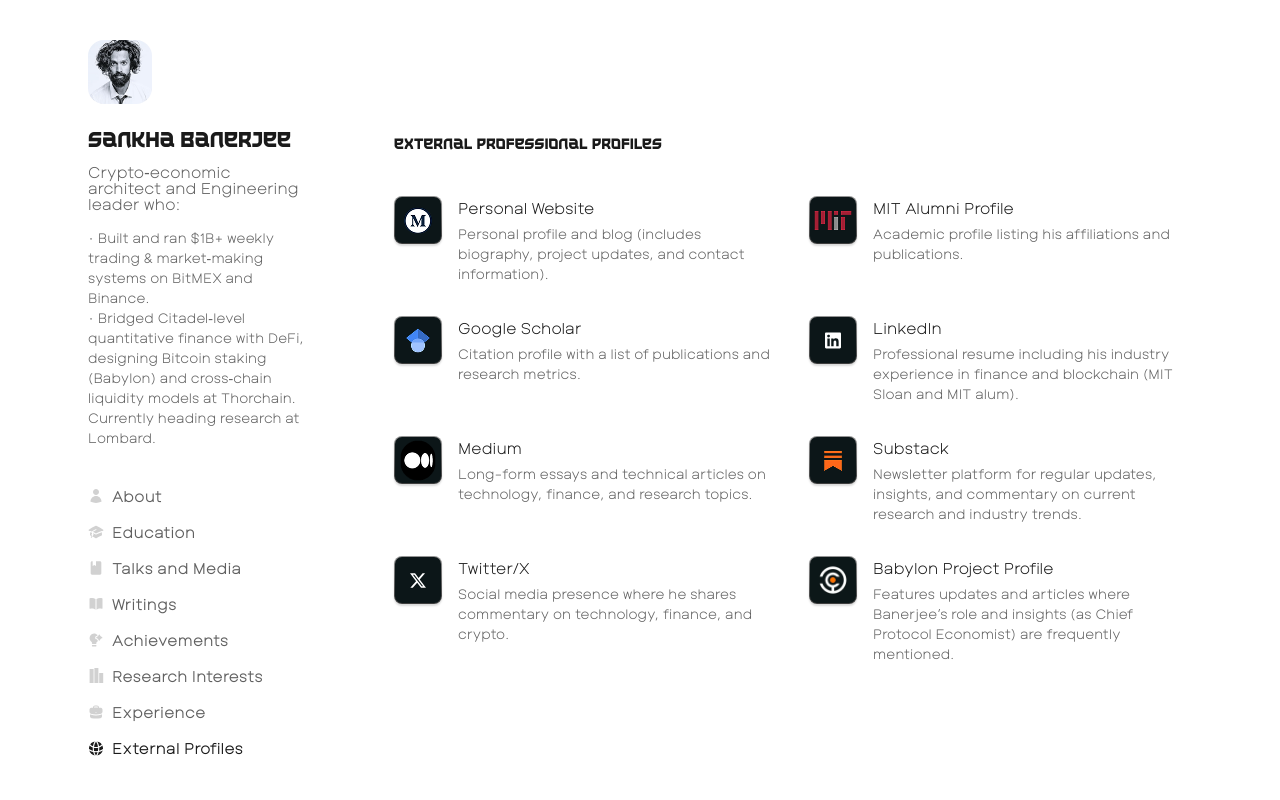
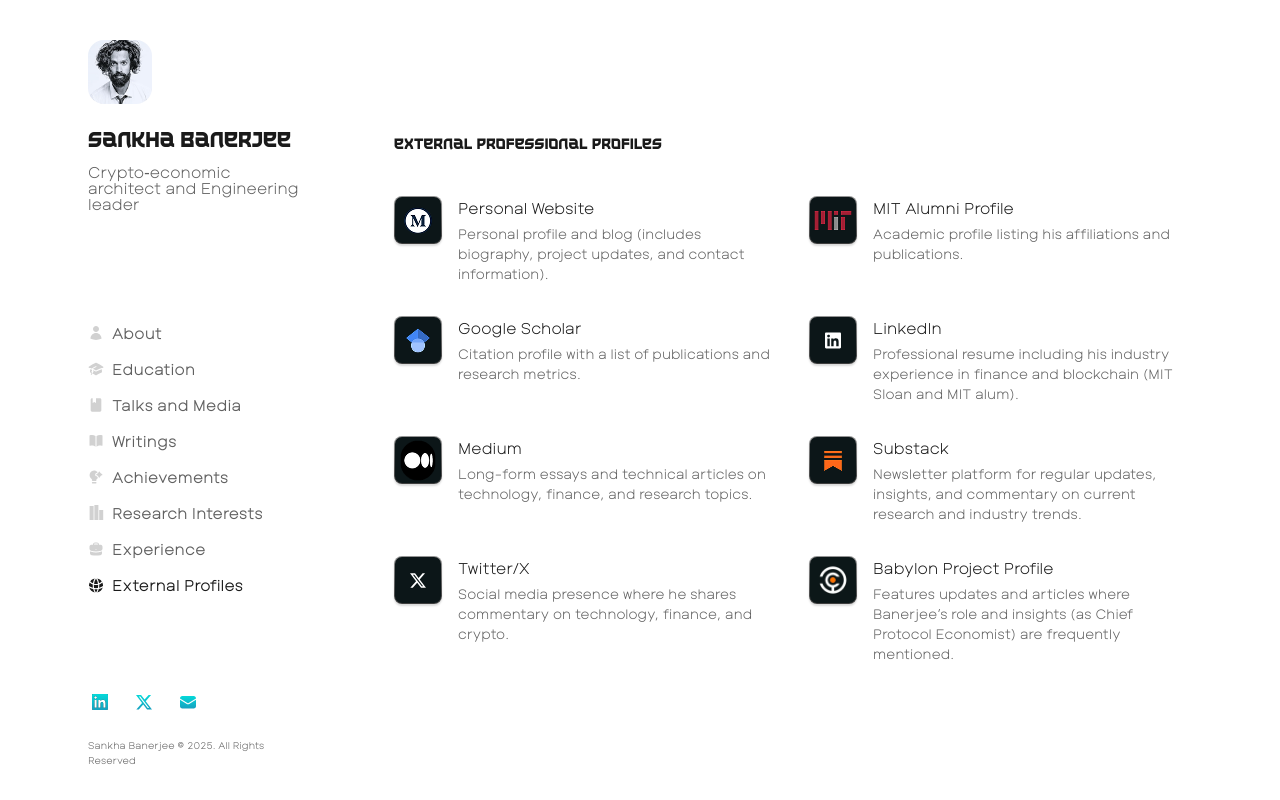
Before and after one commit to chadury2021/sankha-resume, a React (Vite) app: page /external-profiles in a window 1280 px wide. Built offline with nearby package versions, Linux system fonts and the light colour scheme.

Commit message:
Text changes

```diff
--- a/src/components/Sidebar.tsx
+++ b/src/components/Sidebar.tsx
@@ -51,15 +51,7 @@ const Sidebar = ({ open, setOpen }: SidebarProps) => {
           </button>
         </div>
         <h1 className="title mb-2 text-xl tracking-normal">Sankha Banerjee</h1>
-        <span className="mb-4">Crypto‑economic architect and Engineering leader who:</span>
-        <p className="text-sm">
-          • Built and ran $1B+ weekly trading & market‑making systems on BitMEX and Binance.
-        </p>
-        <p className="text-sm">
-          • Bridged Citadel‑level quantitative finance with DeFi, designing Bitcoin staking
-          (Babylon) and cross‑chain liquidity models at Thorchain. Currently heading research at
-          Lombard.
-        </p>
+        <span className="mb-4">Crypto‑economic architect and Engineering leader</span>
       </div>
 
       {/* Navigation */}
--- a/src/pages/Home/Home.tsx
+++ b/src/pages/Home/Home.tsx
@@ -17,14 +17,11 @@ const Home = () => {
           DR. sankha <br className="max-lg:hidden 2xl:hidden" />
           banerjee
         </h1>
-        <p className="mb-3">Crypto‑economic architect and engineering leader who:</p>
+        <p className="mb-3">Crypto‑economic architect and Engineering leader who:</p>
         <p className="mb-3 text-sm">
-          Built and ran $1B+ weekly trading & market‑making systems on BitMEX and Binance.
+          Designed cross‑chain liquidity models at Thorchain and Bitcoin staking economics at
         </p>
-        <p className="mb-8 text-sm">
-          Bridged Citadel‑level quantitative finance with DeFi, designing Bitcoin staking (Babylon)
-          and cross‑chain liquidity models at Thorchain. Currently heading research at Lombard.
-        </p>
+        <p className="mb-8 text-sm">Babylon . Currently heading protocol research at Lombard.</p>
         <Link
           to="/experience"
           className="text-sm font-medium inline-flex items-center h-9 px-3 rounded-lg text-white bg-gradient-to-b from-[#04D9D9] to-[#17A0BF]"
```
